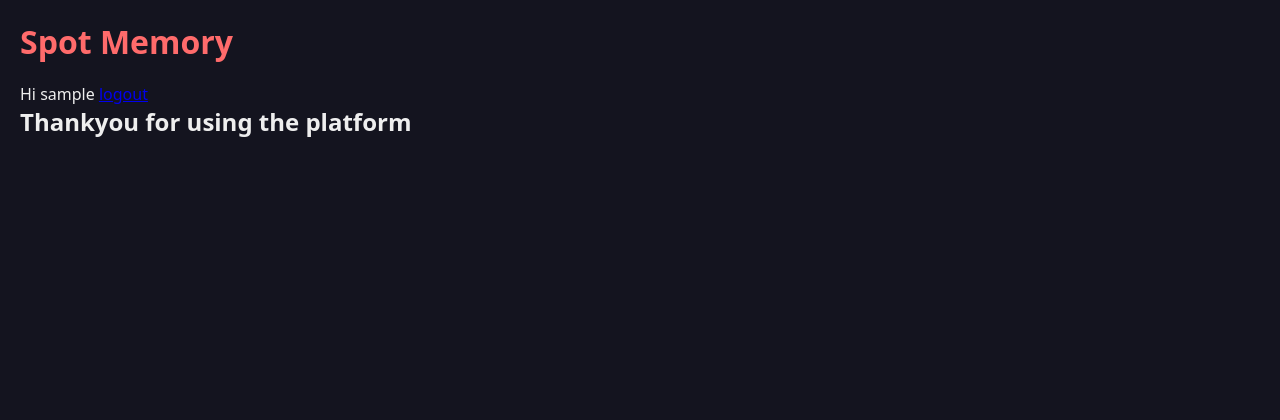
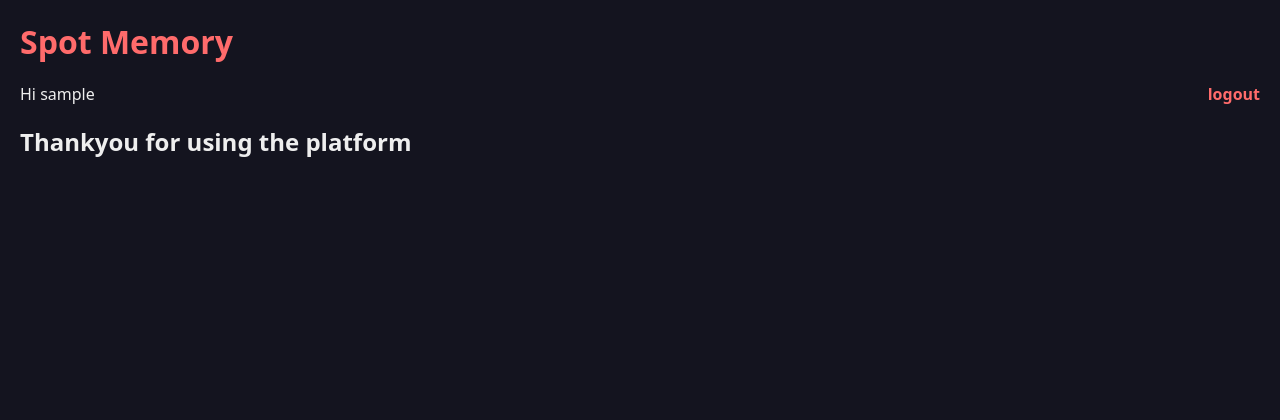
Before and after one commit to UNCHINEDALPHA/spot-memory, a Flask app: page / in a window 1280 px wide. Shown: the top 420 px of the page. Run offline with Flask 3, Linux system fonts and the light colour scheme; the visitor is signed in with stand-in values (Sample User, id 1); data that the repository does not hold is empty; some libraries are stand-ins or nearby versions.

Commit message:
dynamic face for all devices

```diff
--- a/static/style.css
+++ b/static/style.css
@@ -96,3 +96,28 @@ button[type="submit"]:disabled {
     background: #555;
     color: #999;
 }
+
+.topbar {
+    display: flex;
+    justify-content: space-between;
+    align-items: center;
+    margin-bottom: 20px;
+}
+
+.topbar a {
+    color: #ff6b6b;
+    text-decoration: none;
+    font-weight: 600;
+}
+
+.memory-list {
+    display: grid;
+    grid-template-columns: repeat(auto-fill, minmax(260px, 1fr));
+    gap: 16px;
+    max-width: 1000px;
+    margin: 0 auto;
+}
+
+.memory-card {
+    max-width: none;
+}
--- a/templates/index.html
+++ b/templates/index.html
@@ -1,6 +1,7 @@
 <!DOCTYPE html>
 <html>
 <head>
+    <meta name="viewport" content="width=device-width, initial-scale=1.0">
     <title>Spot Memory</title>
     <link rel="stylesheet" href="{{ url_for('static', filename='style.css') }}">
 </head>
--- a/templates/login.html
+++ b/templates/login.html
@@ -1,6 +1,7 @@
 <!DOCTYPE html>
 <html>
 <head>
+    <meta name="viewport" content="width=device-width , initial-scale=1.0">
     <title>Spot Memory - Log In</title>
     <link rel="stylesheet" href="{{ url_for('static', filename='style.css') }}">
 </head>
--- a/templates/signup.html
+++ b/templates/signup.html
@@ -1,6 +1,7 @@
 <!DOCTYPE html>
 <html>
 <head>
+    <meta name="viewport" content="width= device-width , initial-scale= 1.0">
     <title>Spot Memory - Sign Up</title>
     <link rel="stylesheet" href="{{ url_for('static', filename='style.css') }}">
 </head>
```
Also changed, not shown: templates/add.html (+10 -0 lines).
